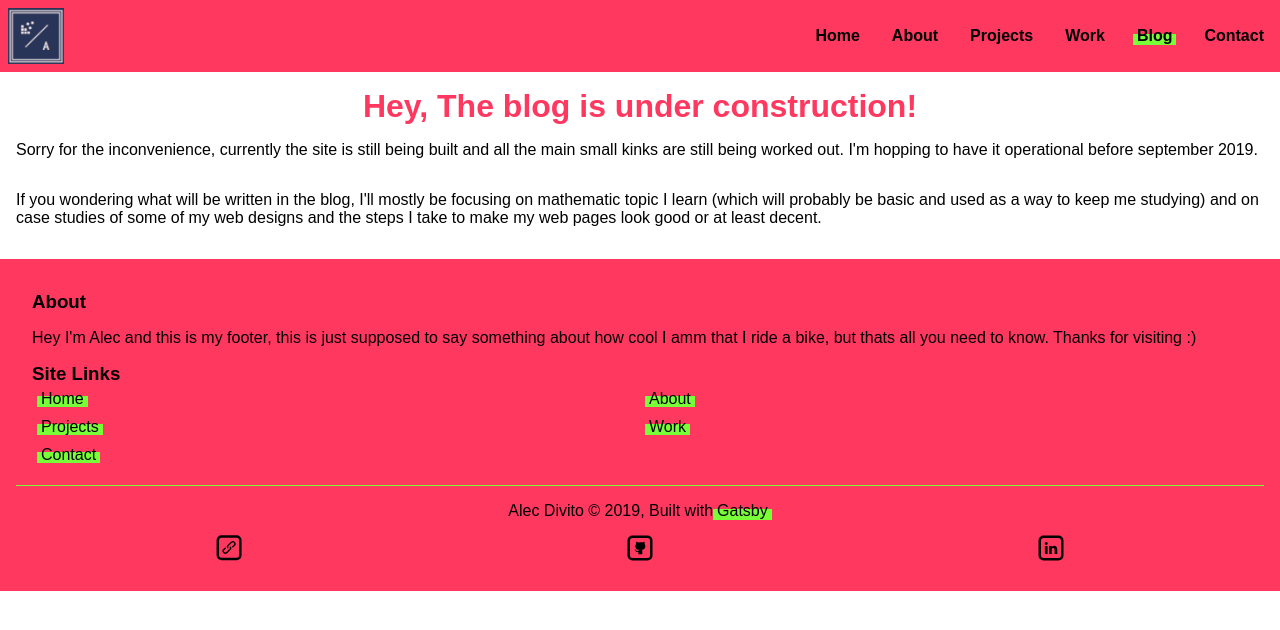
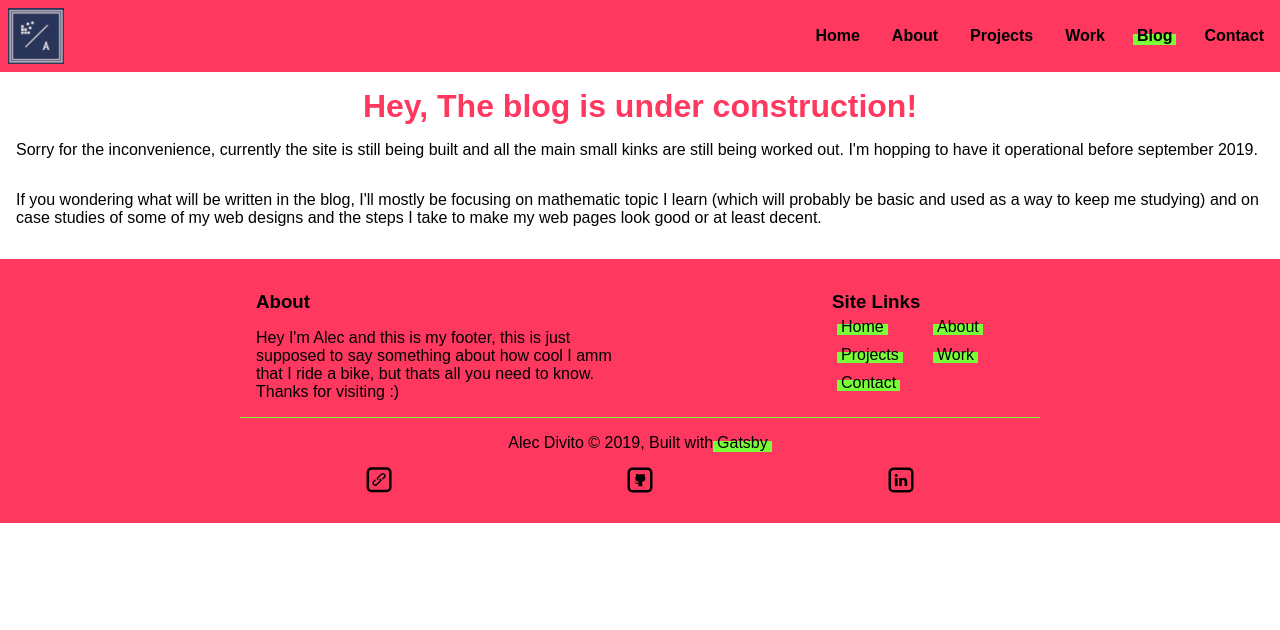
Before and after one commit to AlecDivito/web-resume, a Gatsby site: page /blog in a window 1280 px wide. Built offline with nearby package versions, Linux system fonts and the light colour scheme; Gatsby itself is replaced by a stand-in of ours.

Commit message:
footer is now resizable

```diff
--- a/src/components/footer.js
+++ b/src/components/footer.js
@@ -5,7 +5,7 @@ import "./footer.scss";
 
 const Footer = ({ siteLinks, children }) => (
   <footer className="footer">
-      <div className="footer__top">
+      <div className="footer__top layout--max-width">
         <div className="footer__top__about">
           <h3>About</h3>
           <p>
@@ -15,7 +15,8 @@ const Footer = ({ siteLinks, children }) => (
           </p>
         </div>
         <div className="footer__top__blog">
-          <ul></ul>
+          {/* <h3>Latest Blogs</h3>
+          <ul></ul> */}
         </div>
         <div className="footer__top__site">
           <h3>Site Links</h3>
@@ -28,7 +29,7 @@ const Footer = ({ siteLinks, children }) => (
           </ul>
         </div>
       </div>
-      <div className="footer__bottom">
+      <div className="footer__bottom layout--max-width">
         <div>
           Alec Divito © {new Date().getFullYear()}, Built with
           {` `}
--- a/src/components/footer.scss
+++ b/src/components/footer.scss
@@ -2,6 +2,9 @@ $primary-color: #FF3860;
 $accent-color:  #79FF38;
 $dark-shade: #3d171f;
 $light-shade: #ebcad1;
+
+$tablet-large: 768px;
+
 
 .footer {
     padding: 1rem;
@@ -48,3 +51,25 @@ $light-shade: #ebcad1;
         }
     }
 }
+
+@media (min-width: $tablet-large) {
+    .footer {
+
+        &__top {
+            flex-direction: row;
+
+            &__about {
+                width: 50%;
+            }
+
+            &__blog {
+                width: 25%;
+            }
+
+            &__site {
+                width: 25%;
+            }
+        }
+
+    }
+}
--- a/src/components/layout.scss
+++ b/src/components/layout.scss
@@ -57,6 +57,14 @@ $nav-link-color: #000;
 $nav-link-color-hover: #777;
 $nav-link-padding: 0px 4px;
 $nav-mobile-transform-animation: transform .5s cubic-bezier(.4,0,.2,1), opacity .5s cubic-bezier(.4,0,.2,1);
+
+.layout {
+
+    &--max-width {
+        margin: auto;
+        width: 800px;
+    }
+}
 
 .page {
     margin-top: $nav-height;
```
